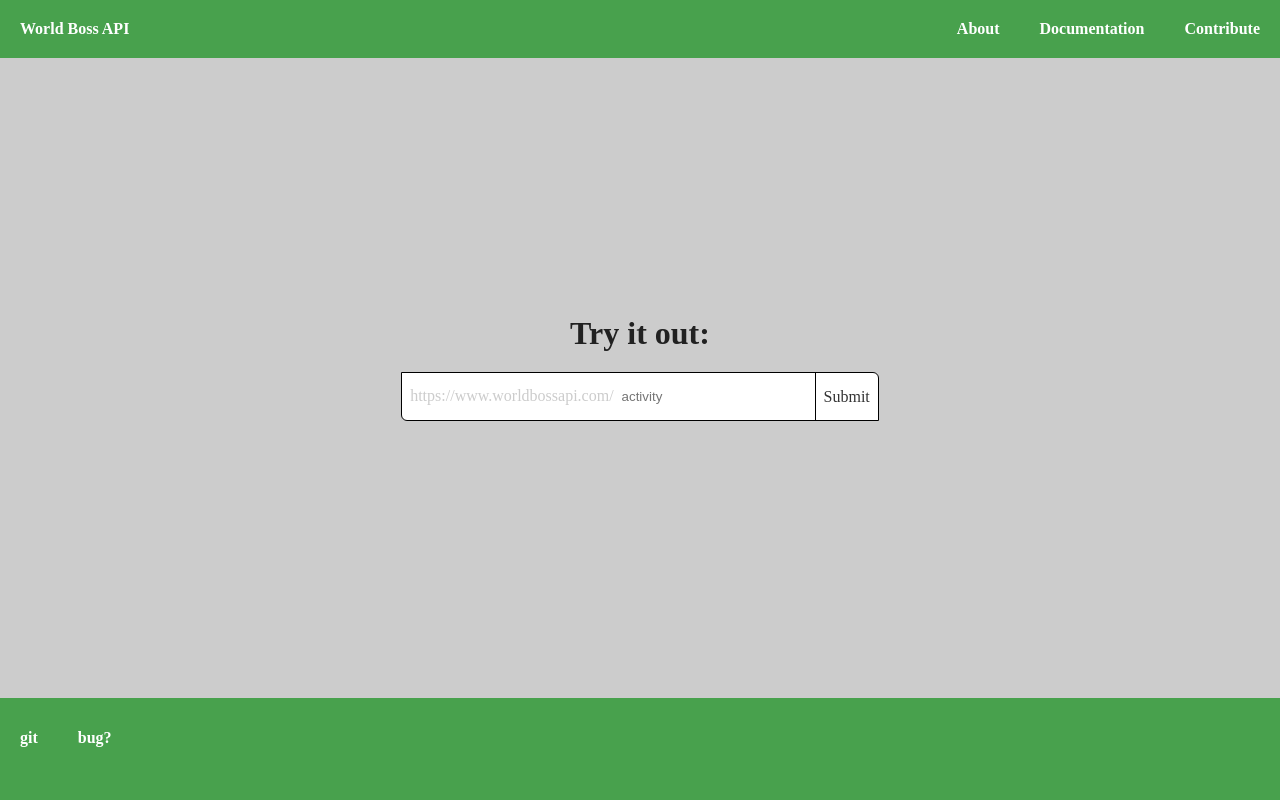
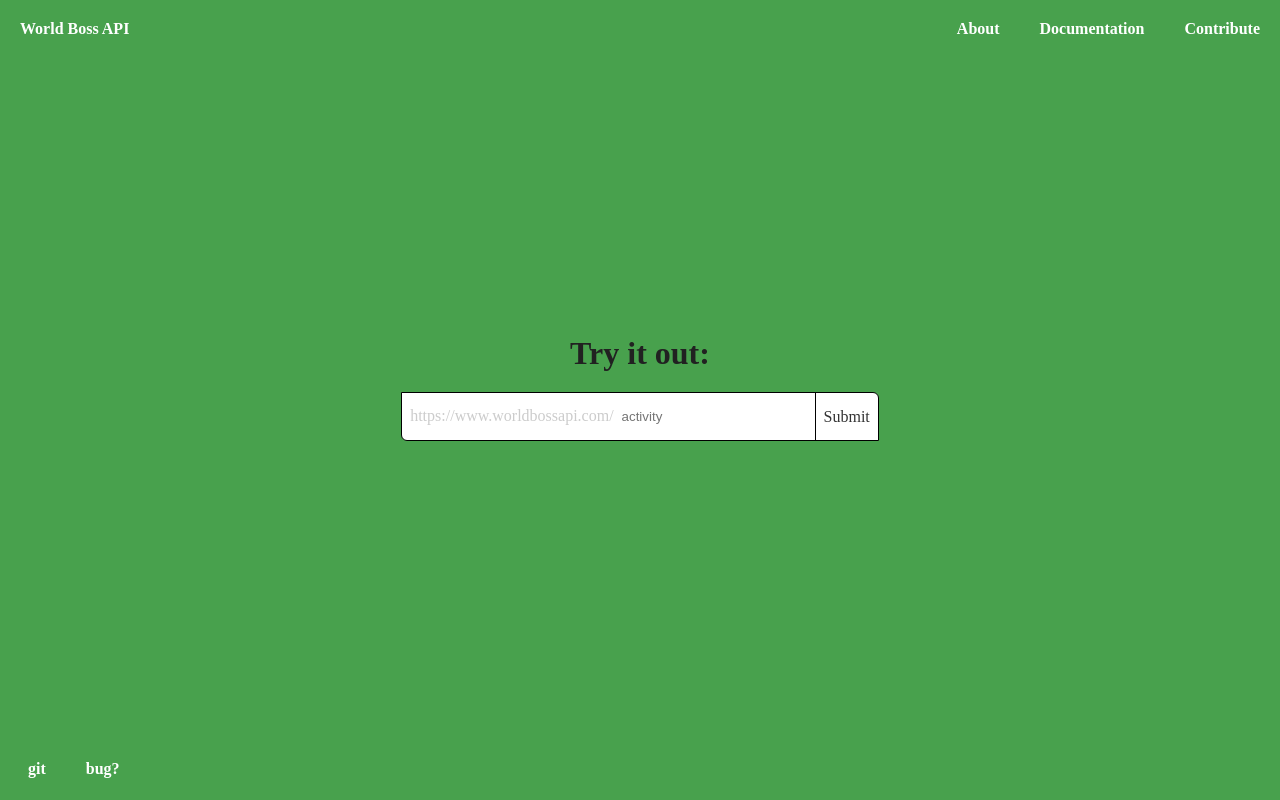
Before and after one commit to waddal/EcoBoss-API, a React app: page / in a window 1280 px wide. Built offline with nearby package versions, Linux system fonts and the light colour scheme.

Commit message:
dependency: react-router-dom

```diff
--- a/package.json
+++ b/package.json
@@ -38,6 +38,7 @@
     "pg": "^8.7.3",
     "react": "^18.2.0",
     "react-dom": "^18.2.0",
+    "react-router-dom": "^6.3.0",
     "styled-components": "^5.3.5"
   },
   "devDependencies": {
--- a/src/frontend/components/App.js
+++ b/src/frontend/components/App.js
@@ -1,116 +1,23 @@
 import React from 'react';
-import styled from 'styled-components';
+import { Routes, Route } from 'react-router-dom';
+
+import PageWrapper from './PageWrapper';
+import Nav from './Nav';
+import Footer from './Footer';
+import Home from '../pages/Home';
+import About from '../pages/About';
 
 const App = () => {
   return (
-    <Container>
-      <header>
-        <nav>
-          <a href="#">World Boss API</a>
-          <section>
-            <a href="#">About</a>
-            <a href="#">Documentation</a>
-            <a href="#">Contribute</a>
-          </section>
-        </nav>
-      </header>
-      <main>
-        <h1>Try it out:</h1>
-        <SearchContainer>
-          <section>
-            <span>https://www.worldbossapi.com/</span>
-            <input type="text" placeholder="activity" />
-          </section>
-          <div id="submit">Submit</div>
-        </SearchContainer>
-      </main>
-      <footer>
-        <section>
-          <a href="#">git</a>
-          <a href="#">bug?</a>
-        </section>
-      </footer>
-    </Container>
+    <PageWrapper>
+      <Nav />
+      <Routes>
+        <Route path="/" element={<Home />} />
+        <Route path="/about" element={<About />} />
+      </Routes>
+      <Footer />
+    </PageWrapper>
   );
 };
 
 export default App;
-
-const Container = styled.div`
-  background: #48a14d;
-  height: 100vh;
-  width: 100vw;
-  box-sizing: border-box;
-
-  nav {
-    display: flex;
-    align-items: center;
-    justify-content: space-between;
-    height: 10%;
-  }
-
-  a {
-    color: white;
-    font-weight: 600;
-    text-decoration: none;
-    padding: 10px;
-    margin: 10px;
-    &:hover {
-      color: #ccc;
-    }
-  }
-
-  main {
-    display: flex;
-    align-items: center;
-    justify-content: center;
-    flex-direction: column;
-    height: 80%;
-    background-color: #ccc;
-    color: #212121;
-  }
-
-  footer {
-    display: flex;
-    align-items: center;
-    height: 10%;
-  }
-`;
-
-const SearchContainer = styled.div`
-  display: flex;
-  align-items: center;
-  justify-content: center;
-  flex-wrap: nowrap;
-  background-color: white;
-  height: 100% - 10px;
-  width: 100% - 20px;
-  border: 1px solid black;
-  border-top-right-radius: 6px;
-  border-bottom-left-radius: 6px;
-  color: #ccc;
-  margin: 20px;
-
-  section {
-    flex: 1;
-    padding: 8px;
-  }
-
-  input {
-    border: none;
-    outline: none;
-    padding: 8px;
-  }
-
-  #submit {
-    display: flex;
-    align-items: center;
-    color: #333;
-    font-size: 1rem;
-    padding: 8px;
-    height: 100%;
-    box-sizing: border-box;
-    border-left: 1px solid black;
-    cursor: pointer;
-  }
-`;
--- /dev/null
+++ b/src/frontend/components/Footer.js
@@ -0,0 +1,22 @@
+import React from 'react';
+import styled from 'styled-components';
+
+const Footer = () => {
+  return (
+    <StyledFooter>
+      <section>
+        <a href="#">git</a>
+        <a href="#">bug?</a>
+      </section>
+    </StyledFooter>
+  );
+};
+
+export default Footer;
+
+const StyledFooter = styled.div`
+  flex: 0.2;
+  display: flex;
+  align-items: center;
+  padding: 8px;
+`;
--- /dev/null
+++ b/src/frontend/components/Nav.js
@@ -0,0 +1,27 @@
+import React from 'react';
+import styled from 'styled-components';
+import { useNavigate } from 'react-router-dom';
+
+const Nav = () => {
+  const navigate = useNavigate();
+
+  return (
+    <StyledNav>
+      <a onClick={() => navigate('/')}>World Boss API</a>
+      <section>
+        <a onClick={() => navigate('/about')}>About</a>
+        <a href="#">Documentation</a>
+        <a href="#">Contribute</a>
+      </section>
+    </StyledNav>
+  );
+};
+
+export default Nav;
+
+const StyledNav = styled.div`
+  flex: 0.2;
+  display: flex;
+  align-items: center;
+  justify-content: space-between;
+`;
--- /dev/null
+++ b/src/frontend/components/PageWrapper.js
@@ -0,0 +1,30 @@
+import React from 'react';
+import styled from 'styled-components';
+
+const PageWrapper = ({ children }) => {
+  return <StyledPageWrapper>{children}</StyledPageWrapper>;
+};
+
+export default PageWrapper;
+
+const StyledPageWrapper = styled.div`
+  display: flex;
+  flex-direction: column;
+  background: #48a14d;
+  height: 100vh;
+  width: 100vw;
+  box-sizing: border-box;
+
+  a {
+    color: white;
+    font-weight: 600;
+    text-decoration: none;
+    padding: 10px;
+    margin: 10px;
+    cursor: pointer;
+    &:hover {
+      color: #ccc;
+      transition: ease-in-out 0.2s all;
+    }
+  }
+`;
--- a/src/frontend/index.js
+++ b/src/frontend/index.js
@@ -1,6 +1,13 @@
 import React from 'react';
 import ReactDOM from 'react-dom';
+import { BrowserRouter } from 'react-router-dom';
+
 import './index.css';
 import App from './components/App';
 
-ReactDOM.render(<App />, document.getElementById('root'));
+ReactDOM.render(
+  <BrowserRouter>
+    <App />
+  </BrowserRouter>,
+  document.getElementById('root')
+);
--- /dev/null
+++ b/src/frontend/pages/About.js
@@ -0,0 +1,22 @@
+import React from 'react';
+import styled from 'styled-components';
+
+const About = () => {
+  return (
+    <StyledAbout>
+      <h1>About page</h1>
+    </StyledAbout>
+  );
+};
+
+export default About;
+
+const StyledAbout = styled.div`
+  flex: 3;
+  display: flex;
+  align-items: center;
+  justify-content: center;
+  flex-direction: column;
+  background-color: #ccc;
+  color: #212121;
+`;
--- /dev/null
+++ b/src/frontend/pages/Home.js
@@ -0,0 +1,69 @@
+import React from 'react';
+import styled from 'styled-components';
+
+const Home = () => {
+  return (
+    <StyledHome>
+      <h1>Try it out:</h1>
+      <SearchContainer>
+        <section>
+          <span>https://www.worldbossapi.com/</span>
+          <input type="text" placeholder="activity" />
+        </section>
+        <div id="submit">Submit</div>
+      </SearchContainer>
+    </StyledHome>
+  );
+};
+
+export default Home;
+
+const StyledHome = styled.div`
+  flex: 3;
+  display: flex;
+  align-items: center;
+  justify-content: center;
+  flex-direction: column;
+  color: #212121;
+`;
+
+const SearchContainer = styled.div`
+  display: flex;
+  align-items: center;
+  justify-content: center;
+  flex-wrap: nowrap;
+  background-color: white;
+  width: 100% - 20px;
+  border: 1px solid black;
+  border-top-right-radius: 6px;
+  border-bottom-left-radius: 6px;
+  color: #ccc;
+  margin: 20px;
+
+  section {
+    flex: 1;
+    padding: 8px;
+  }
+
+  input {
+    border: none;
+    outline: none;
+    padding: 8px;
+  }
+
+  #submit {
+    display: flex;
+    align-items: center;
+    color: #333;
+    font-size: 1rem;
+    padding: 8px;
+    height: 100%;
+    box-sizing: border-box;
+    border-left: 1px solid black;
+    cursor: pointer;
+
+    &:hover {
+      color: #ededed;
+    }
+  }
+`;
--- a/webpack.config.js
+++ b/webpack.config.js
@@ -7,6 +7,7 @@ module.exports = {
   output: {
     path: path.join(__dirname, '/dist'),
     filename: 'bundle.js',
+    publicPath: '/',
   },
 
   plugins: [
@@ -33,4 +34,8 @@ module.exports = {
       },
     ],
   },
+
+  devServer: {
+    historyApiFallback: true,
+  },
 };
```
Also changed, not shown: 1 other file (tests, documents, lock files or other folders).
